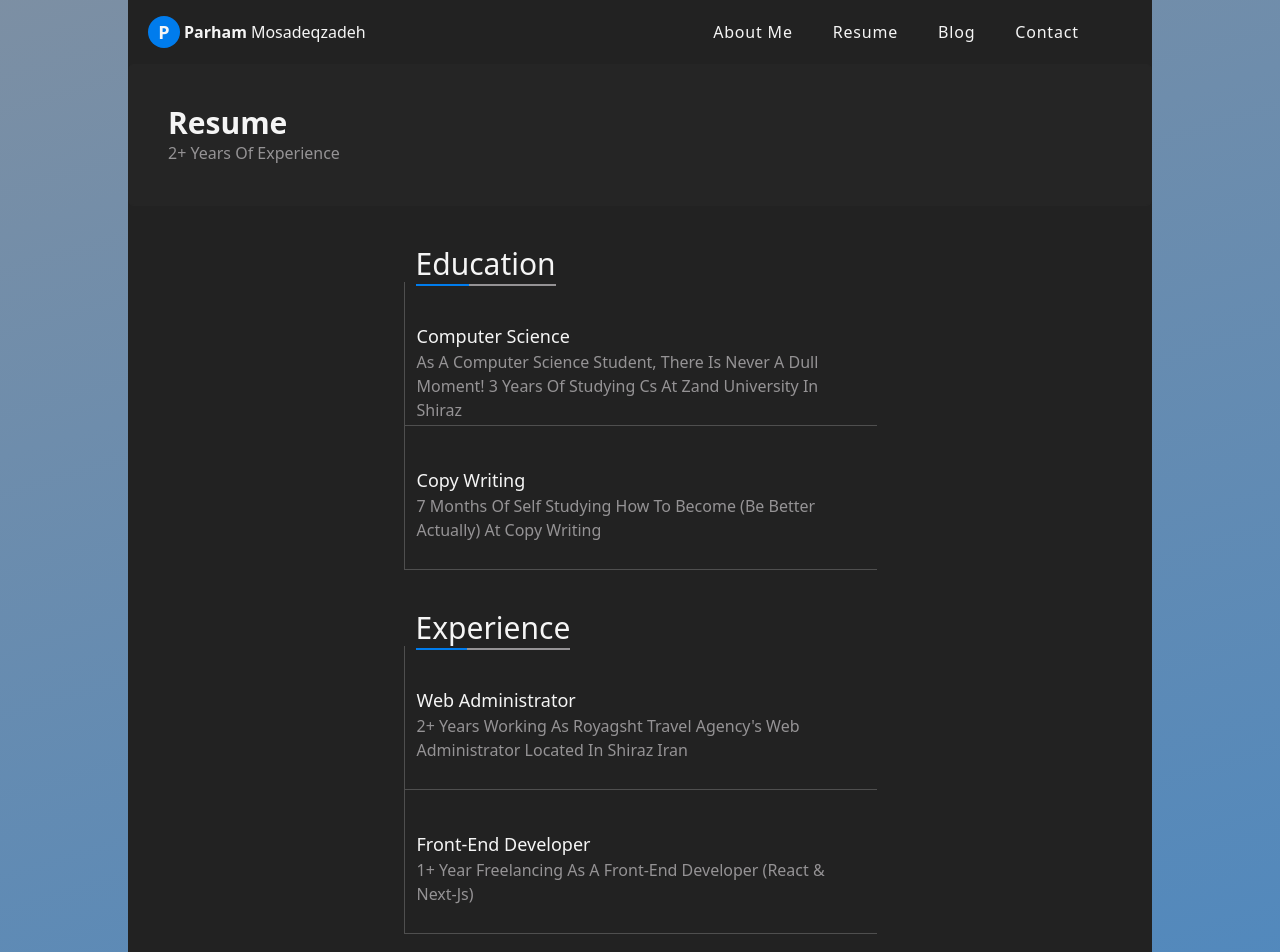
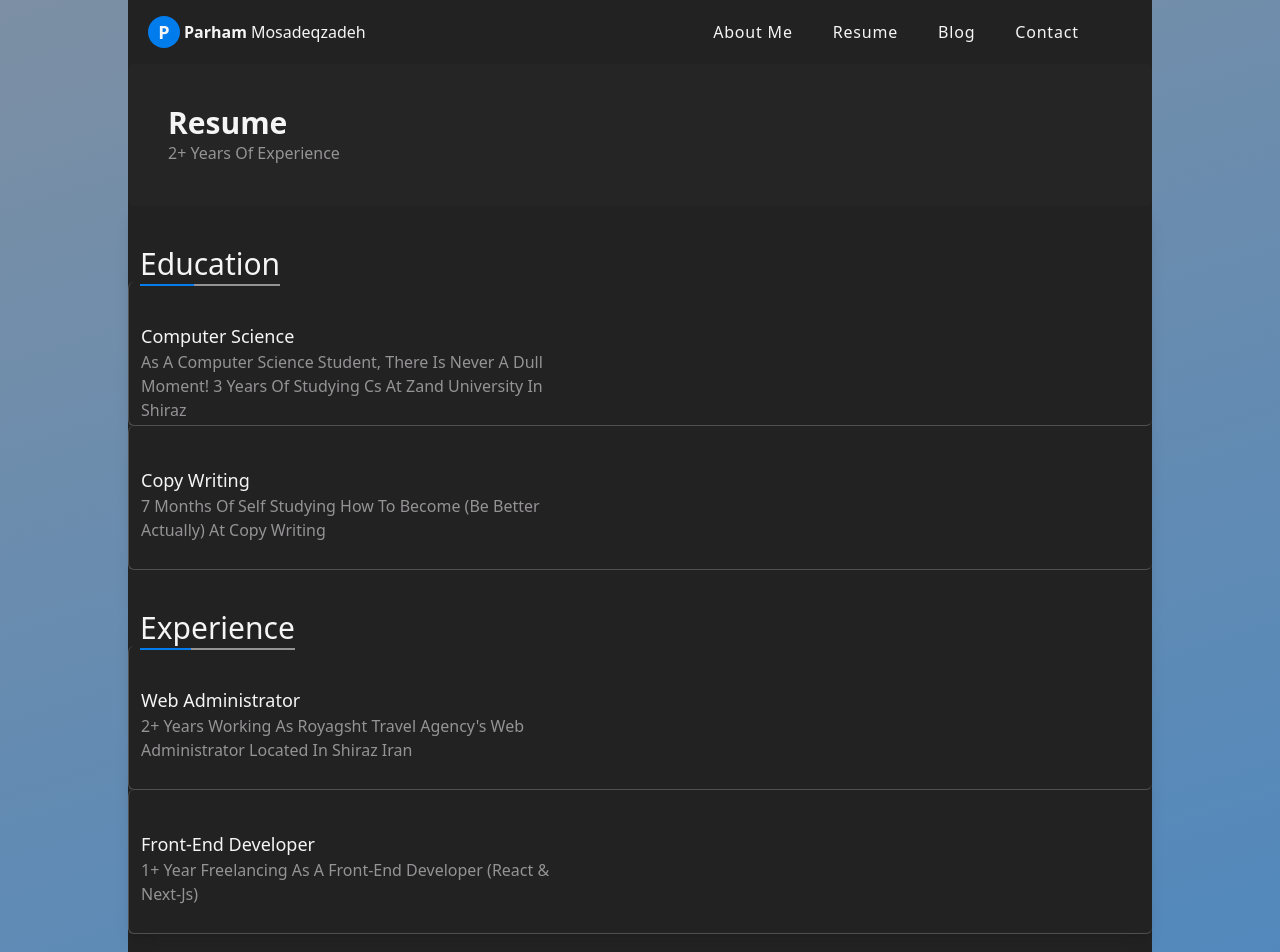
Before and after one commit to parham-mosadeq/parham-cv, a Next.js app: page /resume in a window 1280 px wide. Shown: the top 952 px of the page. Built offline with nearby package versions, Linux system fonts and the light colour scheme.

Commit message:
add scale to resume contexts

```diff
--- a/src/pages/resume/index.js
+++ b/src/pages/resume/index.js
@@ -9,18 +9,19 @@ const index = () => {
   const cardClasses = `capitalize pt-10  py-10 px-3 max-h-36`;
   const cartTitleClasses = `text-lg text-mainWhite`;
   const cartParClasses = `font-light text-mainGray max-w-md max-h-full`;
+  const cardItemClasses=`transition duration-300 hover:scale-105 bg-mainDark rounded-md`
   return (
     <Layout>
       <Head>
         <title>Resume</title>
       </Head>
       <PageTitle title='resume' sub='2+ years of Experience' />
-      <article className='flex flex-col items-center justify-center'>
-        <div className='py-10 '>
+      <article className=''>
+        <div className='py-10 shadow-lg '>
           <Title title='Education' />
           {/* education */}
           <div className={`h-fit `}>
-            <div className={`${borderClasses} ${cardClasses} `}>
+            <div className={`${borderClasses} ${cardItemClasses} ${cardClasses} `}>
               <h3 className={cartTitleClasses}>computer science</h3>
               <p className={cartParClasses}>
                 As a computer science student, there is never a dull moment! 3
@@ -28,10 +29,8 @@ const index = () => {
               </p>
             </div>
           </div>
-          {/* education */}
-          {/* education */}
           <div className={`h-fit `}>
-            <div className={`${borderClasses} ${cardClasses} `}>
+            <div className={`${borderClasses} ${cardItemClasses} ${cardClasses} `}>
               <h3 className={cartTitleClasses}>copy writing</h3>
               <p className={cartParClasses}>
                 7 months of self studying how to become (be better actually) at
@@ -39,14 +38,14 @@ const index = () => {
               </p>
             </div>
           </div>
+        </div>
           {/* education */}
-        </div>
 
-        <div className=' '>
+        <div className=' shadow-lg bg-mainDark '>
           <Title title='Experience' />
           {/* Experience */}
           <div className={`h-fit `}>
-            <div className={`${borderClasses} ${cardClasses} `}>
+            <div className={`${borderClasses} ${cardItemClasses} ${cardClasses} `}>
               <h3 className={cartTitleClasses}>web administrator</h3>
               <p className={cartParClasses}>
                 2+ years working as royagsht travel agency's web administrator
@@ -57,7 +56,7 @@ const index = () => {
           {/* Experience */}
           {/* Experience */}
           <div className={`h-fit `}>
-            <div className={`${borderClasses} ${cardClasses} `}>
+            <div className={`${borderClasses} ${cardItemClasses} ${cardClasses} `}>
               <h3 className={cartTitleClasses}>front-end developer</h3>
               <p className={cartParClasses}>
                 1+ year freelancing as a front-end developer (react & next-js)
```
